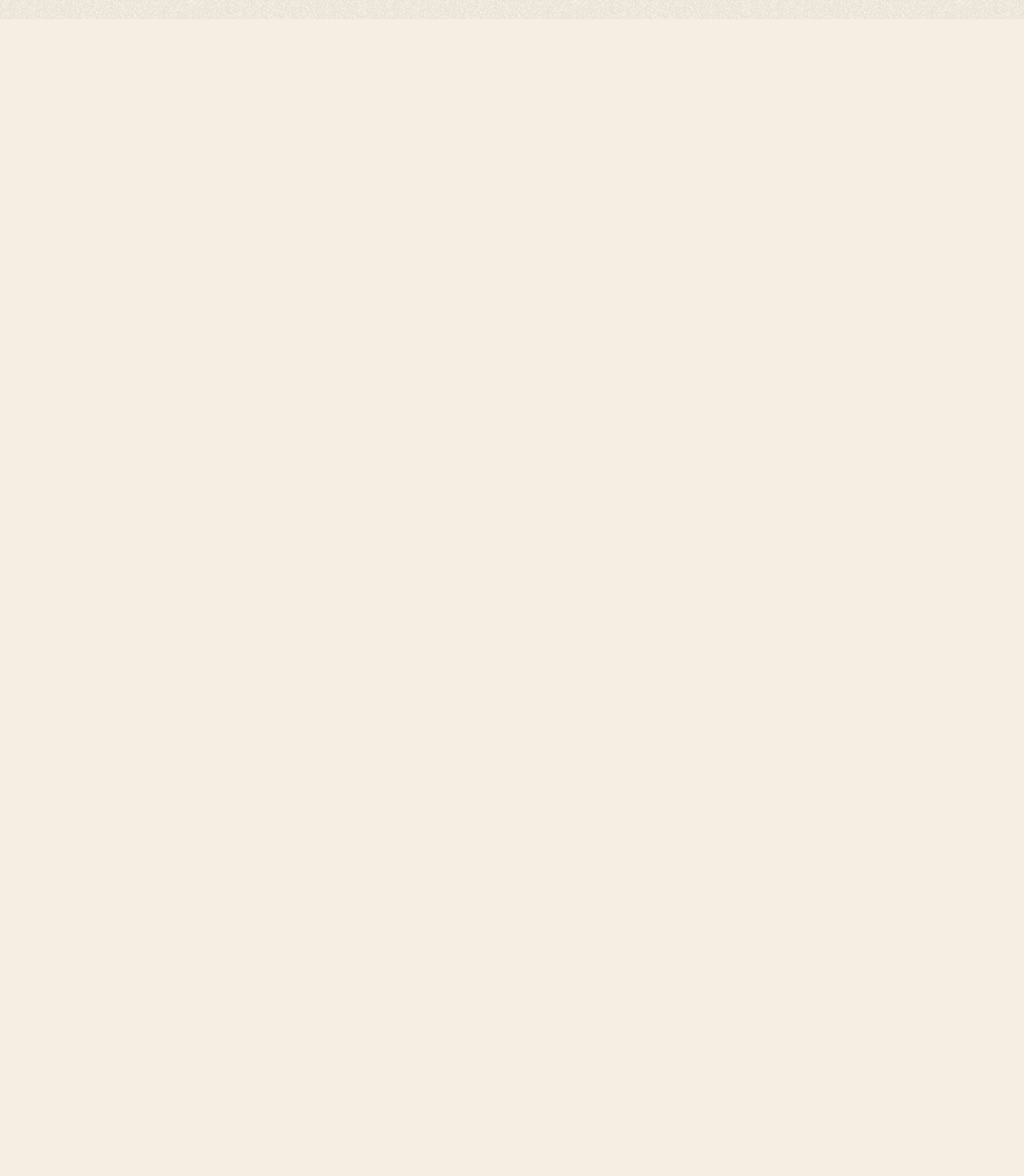
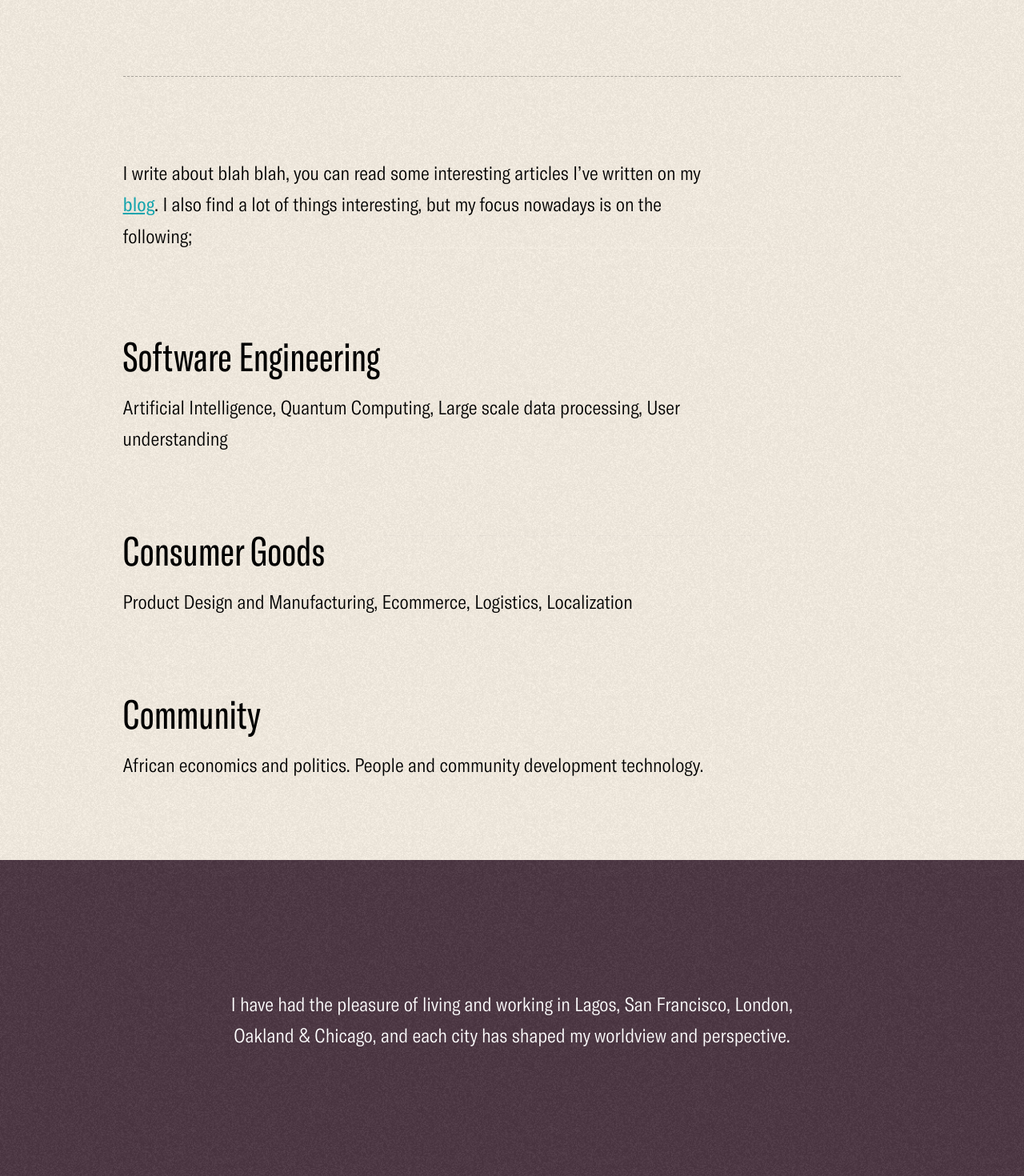
Before and after one commit to muyixs/muyiwa-website, a Nuxt app: page / in a window 1280 px wide. Shown: the part 949-2419 px from the top of the page at 80% size. Before the commit the page ends 973 px from the top, so only its background shows below. Built offline with nearby package versions, Linux system fonts and the light colour scheme.

Commit message:
implement interests layout

```diff
--- a/assets/scss/core/_base.scss
+++ b/assets/scss/core/_base.scss
@@ -31,3 +31,7 @@ input,
 button {
   outline: none;
 }
+
+button {
+  text-transform: uppercase;
+}
--- a/assets/scss/core/_variables.scss
+++ b/assets/scss/core/_variables.scss
@@ -7,3 +7,4 @@ $color-dark-yellow: #F6CB5A;
 $color-pastel-brown: #F6EEE3;
 $color-pastel-blue: #E1EEF2;
 $color-dark-plum: #4c3643;
+$color-turquoise: #15A4AD;
--- a/assets/scss/utils/typography.scss
+++ b/assets/scss/utils/typography.scss
@@ -1,15 +1,16 @@
 h1, h2, h3 {
 	font-weight: 400;
+	font-family: 'GT America Compressed';
 }
 
 .u-font-h1 {
-	font-family: 'GT America Compressed';
+
 	font-size: 10rem;
 	text-transform: uppercase;
 }
 
 .u-font-h2 {
-	font-size: 3rem;
+	font-size: 5rem;
 
   @include screen (small) {
     font-size: 2.6rem;
@@ -22,7 +23,7 @@ h1, h2, h3 {
 
 .u-font-regular {
 	font-size: 2.4rem;
-	line-height: 40px;
+	line-height: 39px;
 }
 
 .u-font-sm {
--- a/components/TopNav.vue
+++ b/components/TopNav.vue
@@ -24,7 +24,7 @@ export default {
   font-size: 1.8rem;
   align-items: center;
   text-transform: uppercase;
-  font-weight: 500;
+  font-weight: 400;
 
   a {
     text-decoration: none;
--- a/pages/blog.vue
+++ b/pages/blog.vue
@@ -300,7 +300,6 @@ export default {
         color: $color-pastel-brown;
         font-weight: 500;
         background: #4c3643;
-        text-transform: uppercase;
       }
     }
   }
--- a/pages/index.vue
+++ b/pages/index.vue
@@ -16,6 +16,40 @@
         <button>Scroll</button>
         <img src="@/assets/images/portrait.jpg" alt="Muyiwa's portrait" />
       </div>
+    </section>
+    <section class="c-home__interests">
+      <p class="c-home__interests-subtext u-font-regular">
+        I write about blah blah, you can read some interesting articles I’ve
+        written on my <nuxt-link to="/blog">blog</nuxt-link>. I also find a lot
+        of things interesting, but my focus nowadays is on the following;
+      </p>
+      <div class="c-home__interests-child">
+        <h2 class="u-font-h2">Software Engineering</h2>
+        <p class="u-font-regular">
+          Artificial Intelligence, Quantum Computing, Large scale data
+          processing, User understanding
+        </p>
+      </div>
+      <div class="c-home__interests-child">
+        <h2 class="u-font-h2">Consumer Goods</h2>
+        <p class="u-font-regular">
+          Product Design and Manufacturing, Ecommerce, Logistics, Localization
+        </p>
+      </div>
+      <div class="c-home__interests-child">
+        <h2 class="u-font-h2">Community</h2>
+        <p class="u-font-regular">
+          African economics and politics. People and community development
+          technology.
+        </p>
+      </div>
+    </section>
+    <section class="c-home__cities">
+      <p class="c-home__cities-subtext u-font-regular">
+        I have had the pleasure of living and working in Lagos, San Francisco,
+        London, Oakland & Chicago, and each city has shaped my worldview and
+        perspective.
+      </p>
     </section>
   </div>
 </template>
@@ -80,5 +114,49 @@ export default {
       }
     }
   }
+
+  &__interests {
+    margin-top: 100px;
+    padding: 100px 0;
+    border-top: 1px dashed rgba(0, 0, 0, 0.3);
+
+    a {
+      color: $color-turquoise;
+      font-weight: 400;
+    }
+
+    &-subtext {
+      max-width: 740px;
+    }
+
+    &-child {
+      max-width: 800px;
+      margin-top: 100px;
+
+      &:not(:first-of-type) {
+        margin-top: 90px;
+      }
+
+      p {
+        margin-top: 15px;
+      }
+    }
+  }
+
+  &__cities {
+    position: relative;
+    width: 100vw;
+    left: calc(-50vw + 50%);
+    background-color: $color-dark-plum;
+    background-image: url('@/assets/images/noise.png');
+    color: white;
+    padding: 160px 0;
+
+    &-subtext {
+      text-align: center;
+      width: 720px;
+      margin: 0 auto;
+    }
+  }
 }
 </style>
```
